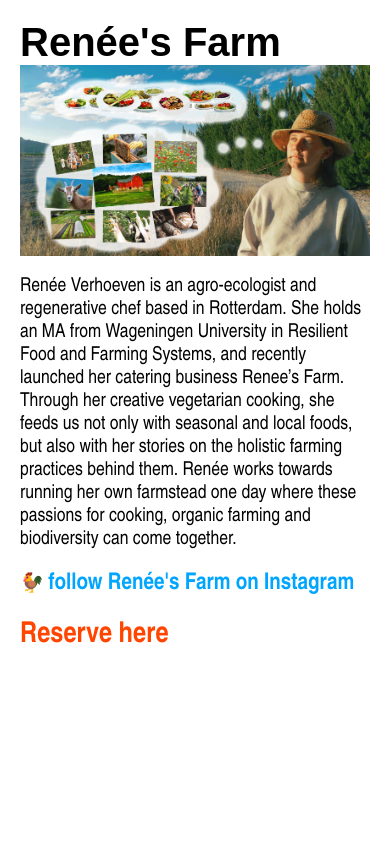
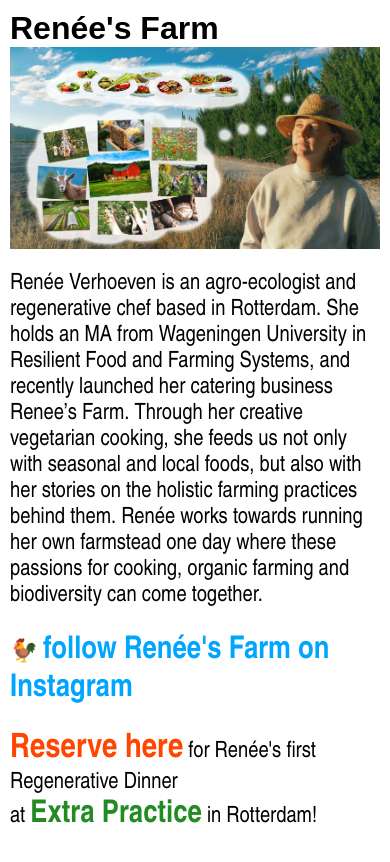
Before and after one commit to EmmaVerhoeven/reneesfarm, a plain HTML site: page index.html in a window 390 px wide. Drawn offline with Linux system fonts and the light colour scheme.

Commit message:
responsive

```diff
--- a/index.html
+++ b/index.html
@@ -46,29 +46,31 @@
             color: orangered;
         }
 
-        /* Desktop styles (screens larger than 768px) */
-        @media (min-width: 769px) {
-            .bio {
-                margin-left: 20px;
-                margin-right: auto;
-            }
-        }
-
         /* Mobile-specific styles (screens smaller than 768px) */
         @media (max-width: 768px) {
+            body {
+                padding: 0;
+            }
+
             .bio {
                 max-width: 100%;
-                margin: 10px;
+                margin: 0;
                 padding: 10px;
             }
 
             h1 {
-                font-size: 2.5em;
+                font-size: 2em;
             }
 
             p,
             a {
-                font-size: 1.2em;
+                font-size: 1.4em;
+                /* Increased font size for better readability */
+            }
+
+            .plaatje {
+                width: 100%;
+                /* Image fills the entire screen width */
             }
         }
     </style>
@@ -90,4 +92,13 @@
         <p>🐓 <a style="color:rgb(0, 165, 254)" href="instagram.com/reneesfarm">follow Renée's Farm on Instagram</a>
         </p>
 
-        <p><a class="reserve" href="https://forms.gle/7akpGeGbuyStZ8pLA" target="_blank">Reserve here</a>
+        <p><a class="reserve" href="https://forms.gle/7akpGeGbuyStZ8pLA" target="_blank">Reserve here</a> for Renée's
+            first
+            Regenerative
+            Dinner <br>at
+            <a href="https://extrapractice.space" target="_blank">Extra Practice</a> in Rotterdam!
+        </p>
+    </div>
+</body>
+
+</html>
```
